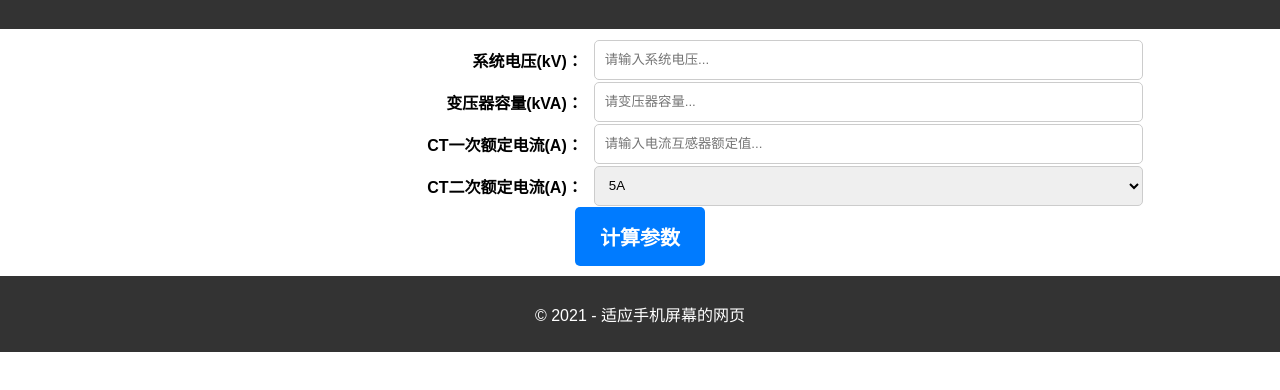
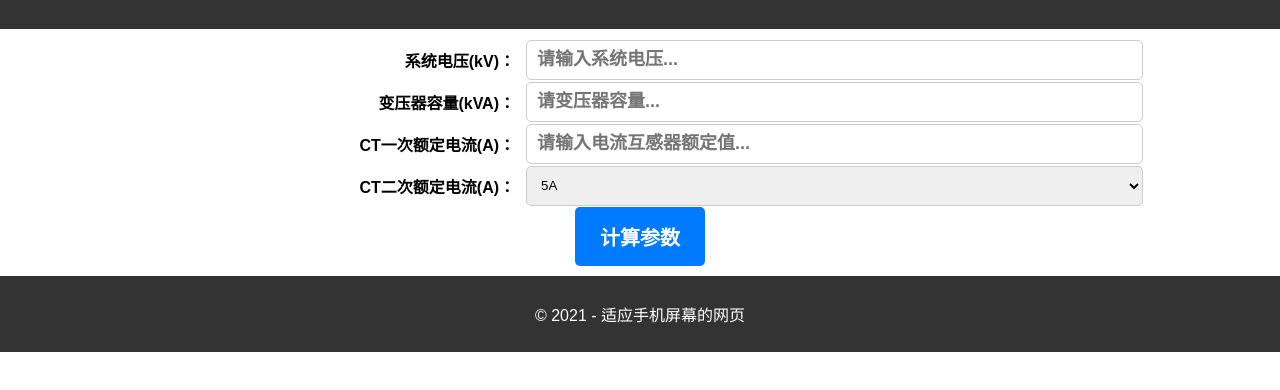
Before and after one commit to armxu/armxu.github.io, a plain HTML site: page index.html in a window 1280 px wide. Shown: the part 80-470 px from the top of the page. Drawn offline with Linux system fonts and the light colour scheme.

Commit message:
eight commit

```diff
--- a/index.html
+++ b/index.html
@@ -55,6 +55,8 @@
 				border: 1px solid #ccc;
 				border-radius: 5px;
 				box-sizing: border-box;
+				font-size: 18px;
+				font-weight: bold; /* 设置文字加粗 */
 			}
 			.selectbox {
 				width: 100%;
```
